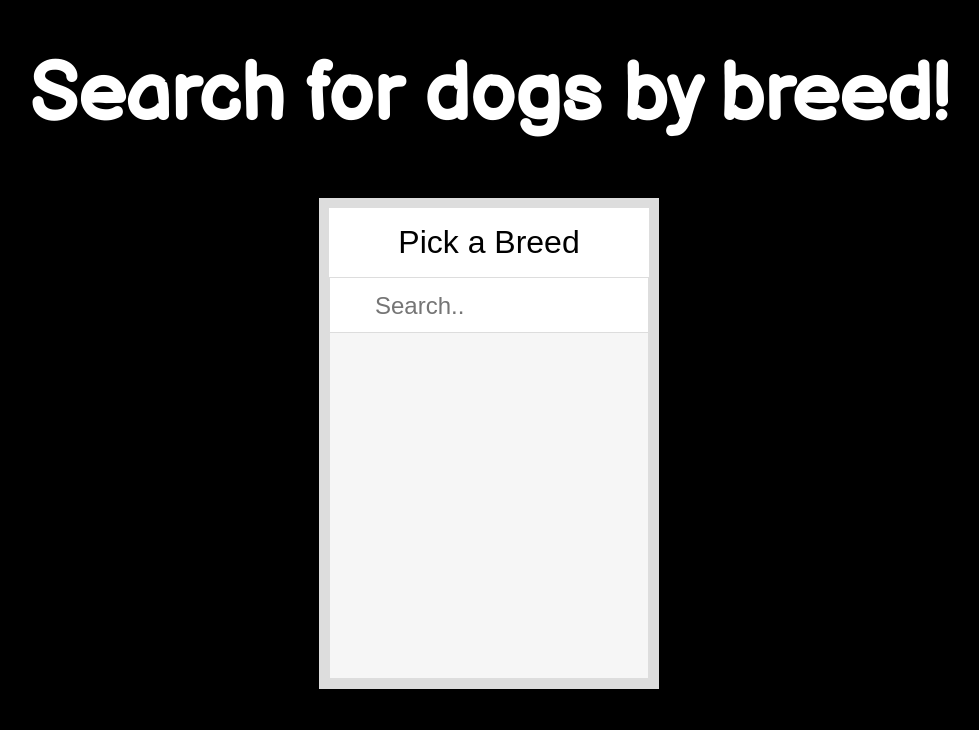
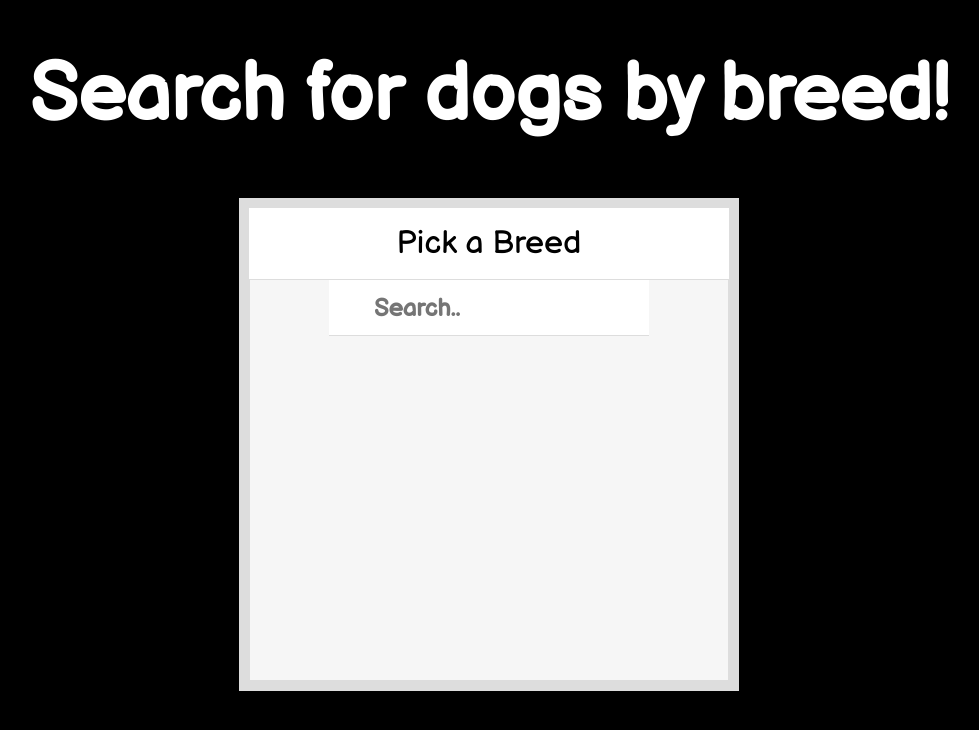
Before and after one commit to staten-island-tech/api-project-2020-whou, a website built with Parcel: page src/index.html in a window 1280 px wide. Both pictures are taken after a click on the button "Pick a Breed". Shown: the whole page, without its empty margins (151-1130 px from the left). Built offline with nearby package versions, Linux system fonts and the light colour scheme; no server answers.

Commit message:
make dropdown bigger

```diff
--- a/src/index.html
+++ b/src/index.html
@@ -5,7 +5,7 @@
     <meta name="viewport" content="width=device-width, initial-scale=1.0" />
     <link
       rel="stylesheet"
-      href="https://fonts.googleapis.com/css?family=Balsamiq+Sans"
+      href="https://fonts.googleapis.com/css?family=Balsamiq+Sans|Roboto+Slab"
     />
     <link rel="stylesheet" href="style.scss" />
     <title>DOG SEARCH</title>
--- a/src/style.scss
+++ b/src/style.scss
@@ -17,7 +17,7 @@ h1 {
 }
 
 .dropDown {
-  width: 20rem;
+  width: 30rem;
   font-size: 1.5rem;
   border: 10px solid #ddd;
   position: absolute;
@@ -26,6 +26,7 @@ h1 {
   left: 0;
   right: 0;
   text-align: center;
+  font-family: $font-main;
 }
 
 .dropbtn {
@@ -35,7 +36,8 @@ h1 {
   font-size: 2rem;
   border: none;
   cursor: pointer;
-  width: 20rem;
+  width: 30rem;
+  font-family: $font-main;
 }
 
 .dropbtn:hover,
@@ -52,6 +54,8 @@ h1 {
   border: none;
   border-bottom: 1px solid #ddd;
   width: 20rem;
+  font-family: $font-main;
+  font-weight: bold;
 }
 
 #myInput:focus {
@@ -86,7 +90,9 @@ h1 {
 
 .info-text {
   color: black;
-  font-size: 2rem;
+  font-size: 1rem;
+  font-family: "Roboto Slab";
+  font-weight: lighter;
 }
 
 .modal {
```
